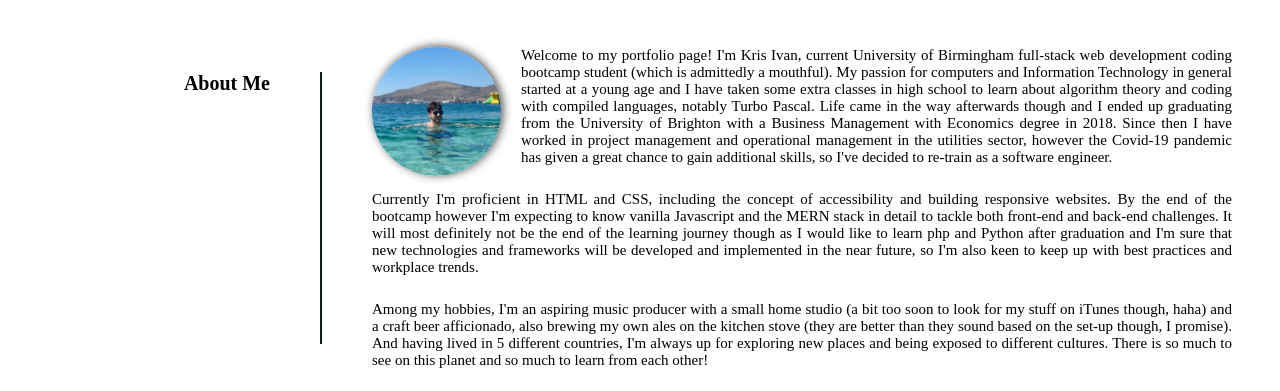
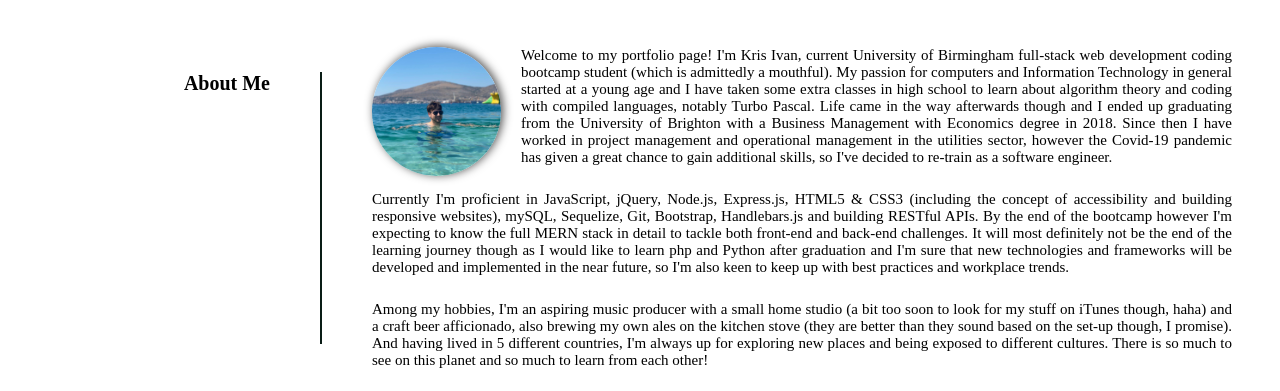
Before and after one commit to ivnkris/personal-portfolio, a plain HTML site: page index.html in a window 1280 px wide. Shown: the part 940-1331 px from the top of the page. Drawn offline with Linux system fonts and the light colour scheme; a web font is replaced by a local one.

Commit message:
Changed bio to reflect current skills

```diff
--- a/index.html
+++ b/index.html
@@ -221,15 +221,17 @@
             decided to re-train as a software engineer.
           </p>
           <p>
-            Currently I'm proficient in HTML and CSS, including the concept of
-            accessibility and building responsive websites. By the end of the
-            bootcamp however I'm expecting to know vanilla Javascript and the
-            MERN stack in detail to tackle both front-end and back-end
-            challenges. It will most definitely not be the end of the learning
-            journey though as I would like to learn php and Python after
-            graduation and I'm sure that new technologies and frameworks will be
-            developed and implemented in the near future, so I'm also keen to
-            keep up with best practices and workplace trends.
+            Currently I'm proficient in JavaScript, jQuery, Node.js, Express.js,
+            HTML5 & CSS3 (including the concept of accessibility and building
+            responsive websites), mySQL, Sequelize, Git, Bootstrap,
+            Handlebars.js and building RESTful APIs. By the end of the bootcamp
+            however I'm expecting to know the full MERN stack in detail to
+            tackle both front-end and back-end challenges. It will most
+            definitely not be the end of the learning journey though as I would
+            like to learn php and Python after graduation and I'm sure that new
+            technologies and frameworks will be developed and implemented in the
+            near future, so I'm also keen to keep up with best practices and
+            workplace trends.
           </p>
           <p>
             Among my hobbies, I'm an aspiring music producer with a small home
```
